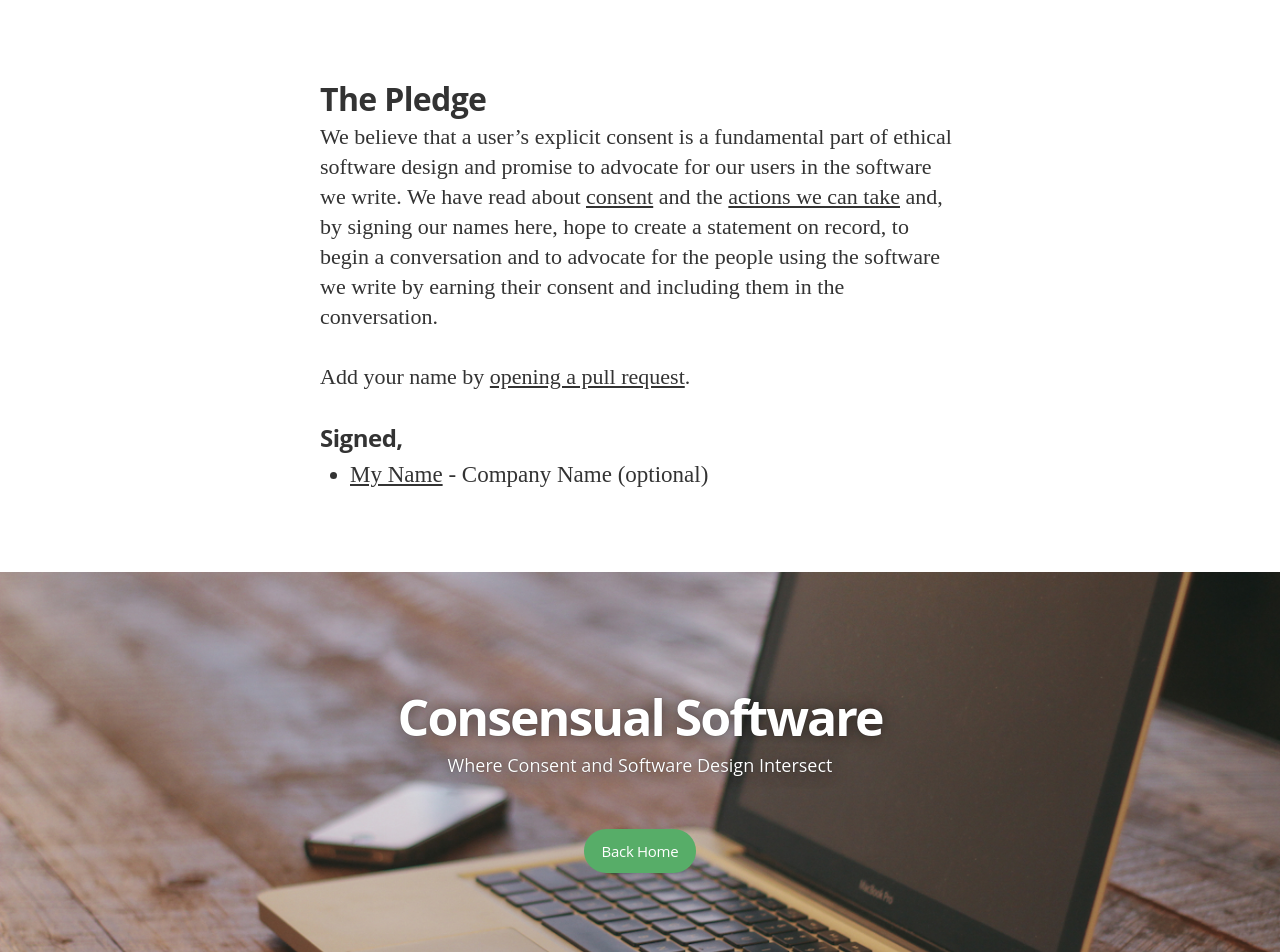
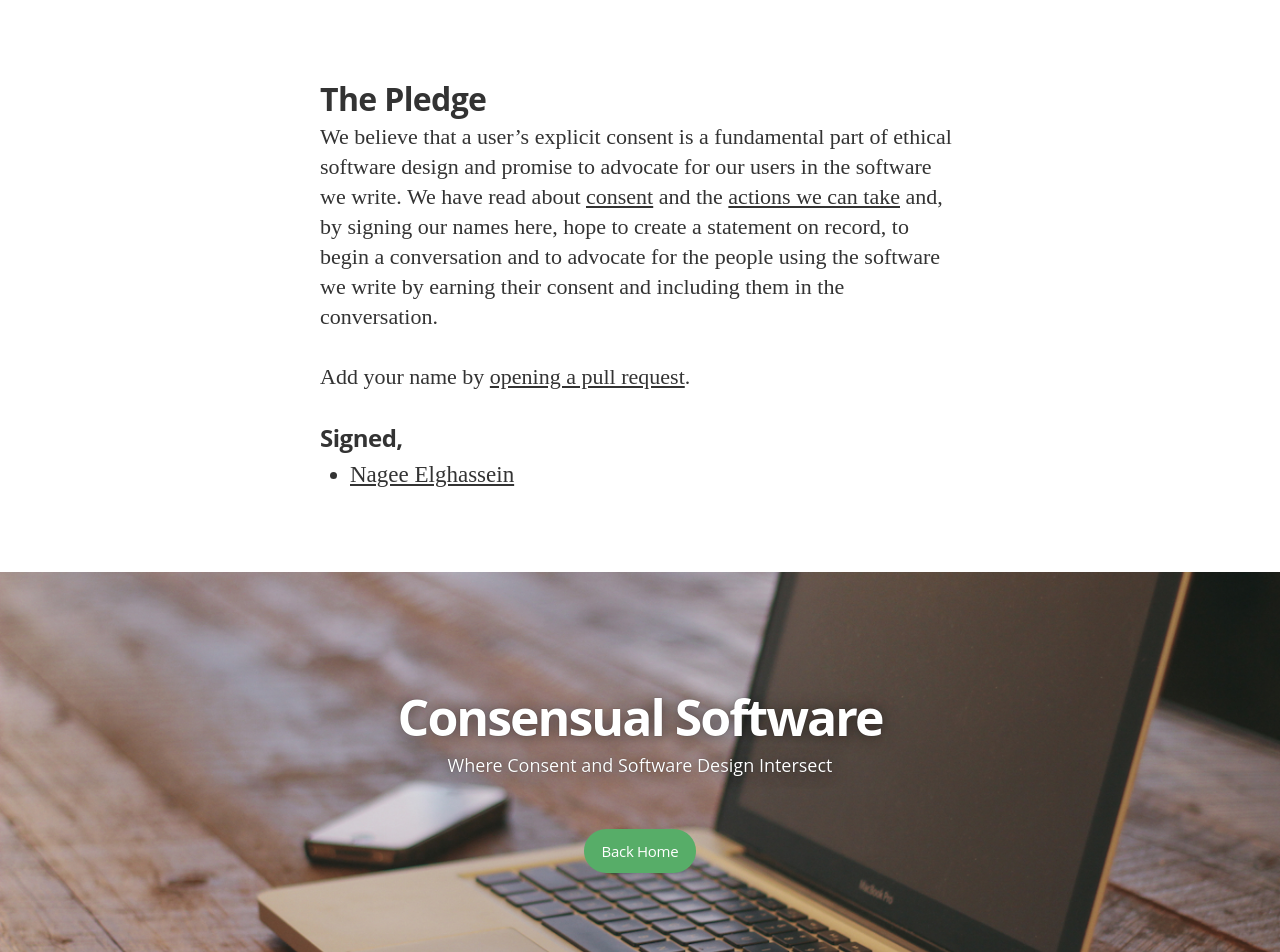
Before and after one commit to consensualsoftware/consensual_software, a Jekyll site: the page built from sign_the_pledge.md, in a window 1280 px wide. Shown: the part 923-1875 px from the top of the page. Built offline with Jekyll 4.4.1, drawn with Linux system fonts in a browser that asks for light colours; nearby versions of some CDN libraries; some web fonts are replaced.

Commit message:
add nagee's signature to pledge.

```diff
--- a/sign_the_pledge.md
+++ b/sign_the_pledge.md
@@ -15,4 +15,4 @@ Add your name by [opening a pull request](https://github.com/consensualsoftware/
 
 ### Signed,
 
-* [My Name](#) - Company Name (optional)
+* [Nagee Elghassein](http://isthisnagee.com)
```
